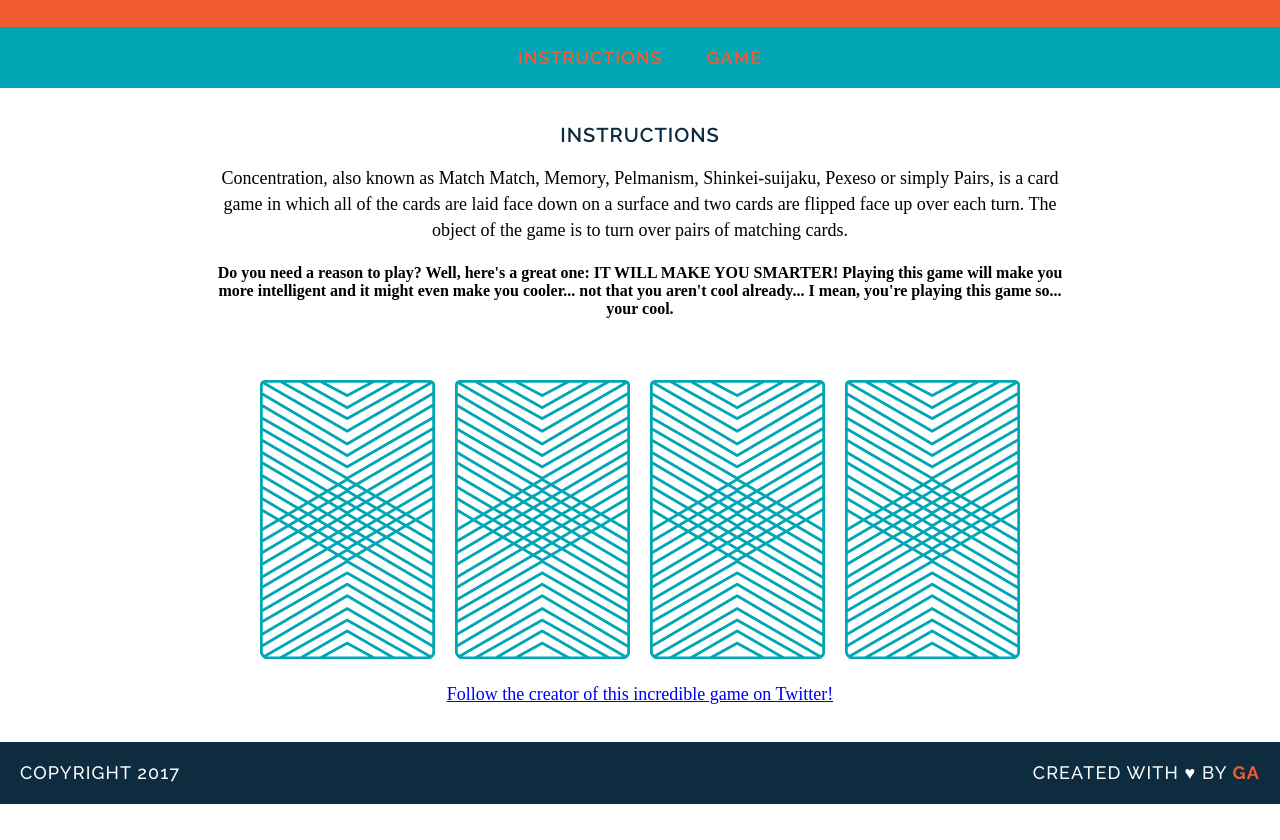
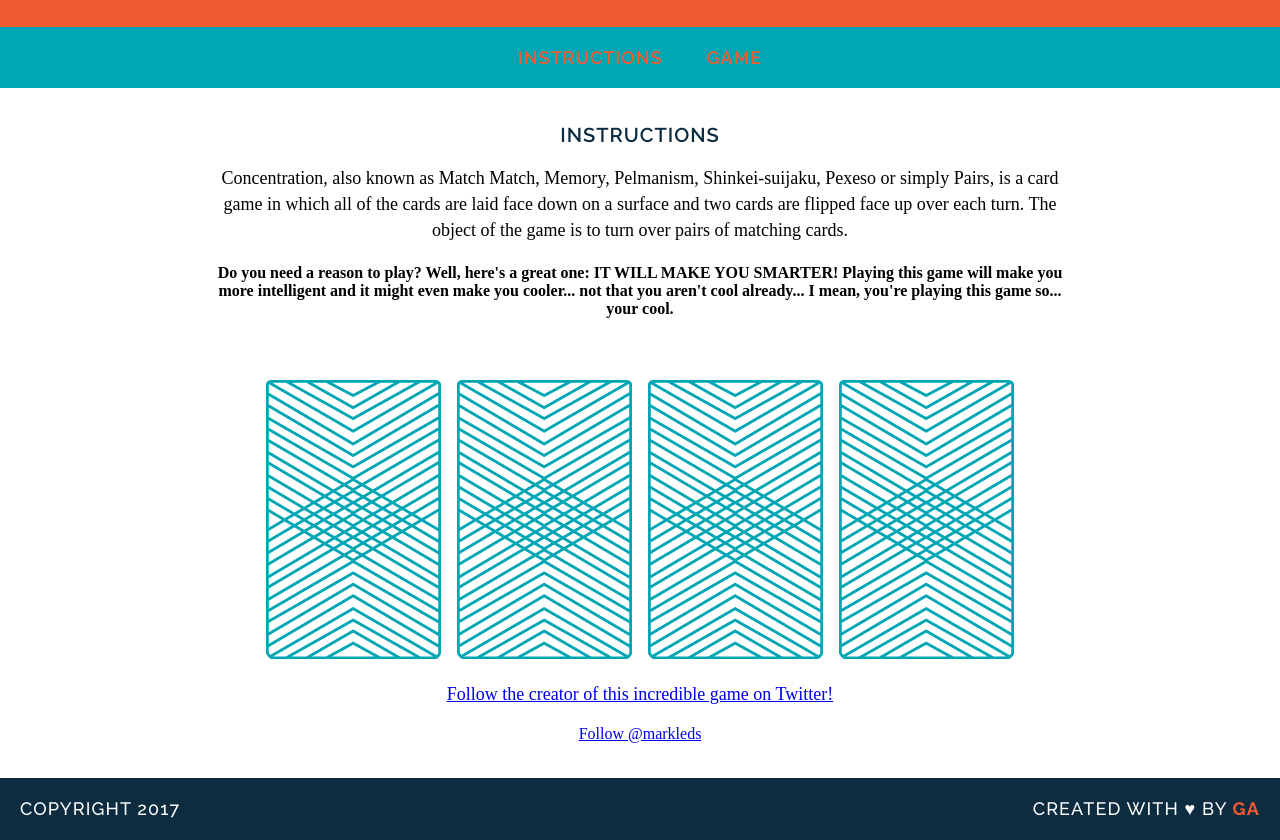
Before and after one commit to markleds/wdi-fundamentals-memorygame, a plain HTML site: page memory_game/index.html in a window 1280 px wide. Shown: the part 86-926 px from the top of the page. Before the commit the page ends 890 px from the top, so only its background shows below. Drawn offline with Linux system fonts and the light colour scheme; a web font is replaced by a local one.

Commit message:
created game logic and minor updates to html

```diff
--- a/memory_game/css/style.css
+++ b/memory_game/css/style.css
@@ -44,6 +44,9 @@ nav a {
 	font-size: 18px;
 	text-decoration: none;
 }
+nave a:hover {
+
+}
 main {
 	width: 850px;
 	margin: 35px auto;
@@ -80,6 +83,9 @@ footer {
 	color: #F15B31;
 	font-weight: 700;
 }
+a {
+	border-bottom: 2px solid transparent;
+}
 a:hover {
 	border-color: white;
 }
--- a/memory_game/index.html
+++ b/memory_game/index.html
@@ -17,14 +17,9 @@
 	<h2>Instructions</h2>
 	<p>Concentration, also known as Match Match, Memory, Pelmanism, Shinkei-suijaku, Pexeso or simply Pairs, is a card game in which all of the cards are laid face down on a surface and two cards are flipped face up over each turn. The object of the game is to turn over pairs of matching cards.</p>
 	<h4>Do you need a reason to play? Well, here's a great one: IT WILL MAKE YOU SMARTER! Playing this game will make you more intelligent and it might even make you cooler... not that you aren't cool already... I mean, you're playing this game so... your cool.</h4>
-	<a id="game">
-	<div>
-		<img src="images/back.png" alt="Queen of Diamonds">
-		<img src="images/back.png" alt="Queen of Hearts">
-		<img src="images/back.png" alt="King of Diamonds">
-		<img src="images/back.png" alt="King of Hearts">
-	</div>
+	<div id="game-board" class="board clearfix"></div>
 	<p><a href="http://www.twitter.com/markleds" target="_blank" title="Follow me on Twitter">Follow the creator of this incredible game on Twitter!</a></p>
+	<a href="https://twitter.com/markleds" class="twitter-follow-button" data-show-count="false" target="_blank">Follow @markleds</a><script async src="//platform.twitter.com/widgets.js" charset="utf-8"></script>
 	</main>
 	<footer class="clearfix">
 	<p class="copyright">Copyright 2017</p>
--- a/memory_game/js/main.js
+++ b/memory_game/js/main.js
@@ -29,14 +29,25 @@ var checkForMatch = function() {
 		alert("Sorry, try again");
 	};
 };
-var flipCard = function(cardId) {
+var flipCard = function() {
+	var cardId = this.getAttribute('data-id');
 	console.log("User flilpped " + cards[cardId].rank);
 	console.log(cards[cardId].cardImage);
 	console.log(cards[cardId].suit)
 	cardsInPlay.push(cards[cardId].rank);
+	// cardId.setAttribute('src', cards[cardID].cardImage);
+	document.getElementById('img').setAttribute('src', cards[cardID].cardImage);
 	if (cardsInPlay.length === 2) {
 		checkForMatch();
 	};
 };
-flipCard(0);
-flipCard(2);
+var createBoard = function() {
+	for (var i = 0; i < cards.length; i++){
+		var cardElement = document.createElement('img');
+		cardElement.setAttribute('src', 'images/back.png');
+		cardElement.setAttribute('data-id', i);
+		cardElement.addEventListener('click', flipCard);
+		document.getElementById('game-board').appendChild(cardElement);
+	}
+};
+createBoard();
```
